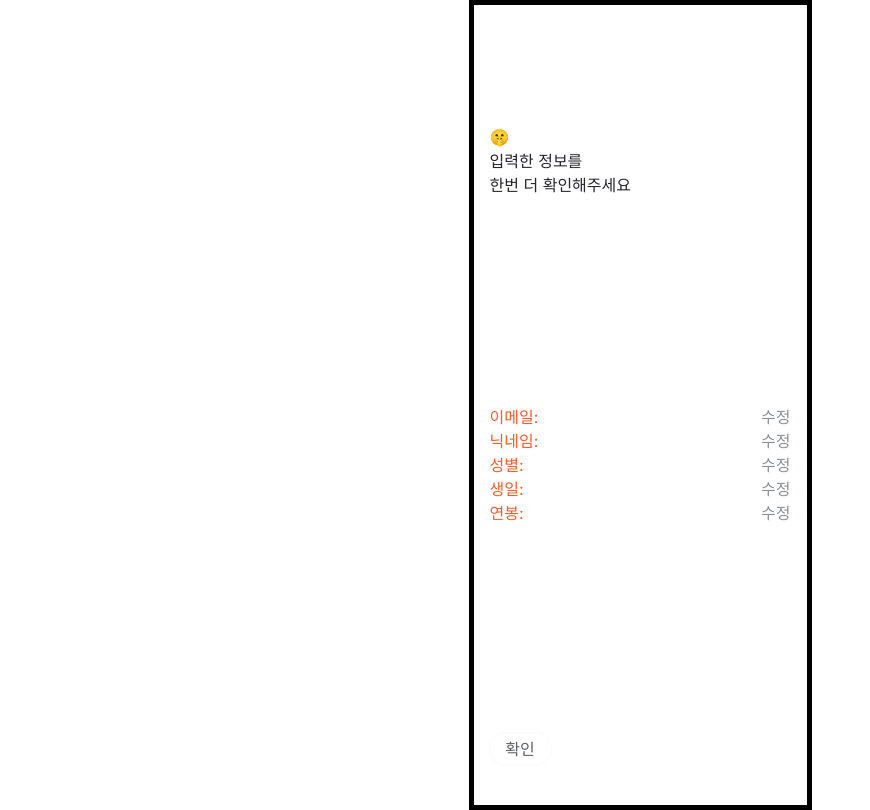
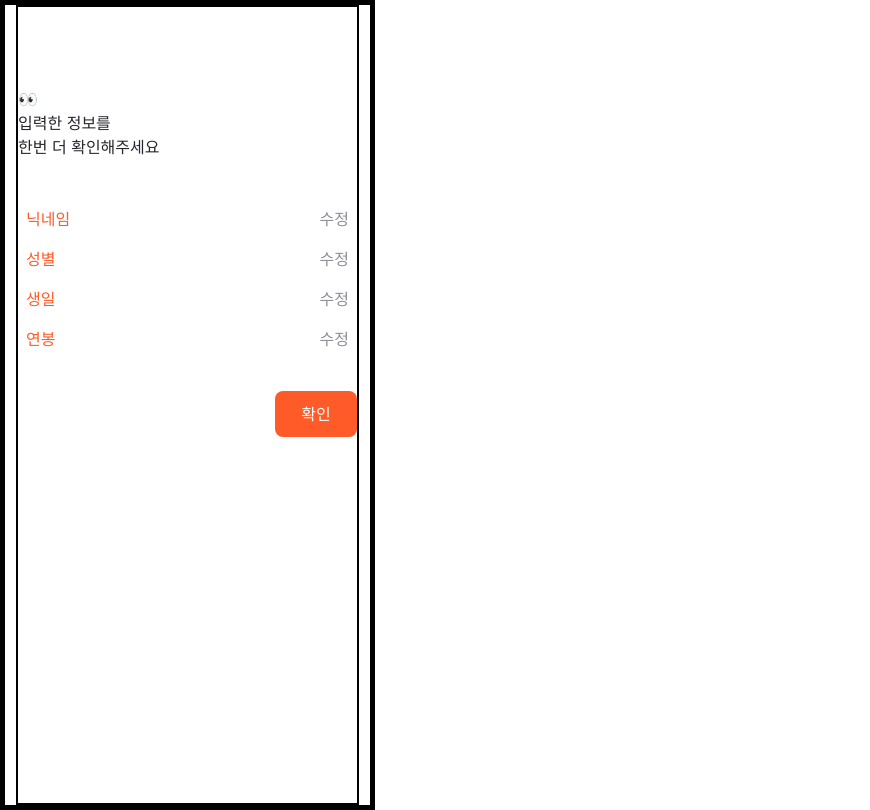
Before and after one commit to DDD-Community/Rainbow-Web, a Next.js app: page /member/onboarding/checking in a window 1280 px wide. Shown: the whole page, without its empty margins (0-870 px from the left). Built offline with nearby package versions, Linux system fonts and the light colour scheme.

Commit message:
style: flex위치 정렬, font적용 자잘한 부분 수정 => 버튼위치만 바꾸기

```diff
--- a/src/app/layout.tsx
+++ b/src/app/layout.tsx
@@ -16,10 +16,12 @@ export default function RootLayout({ children }: { children: React.ReactNode })
     <RecoilRoot>
       <html lang="en">
         <body className={inter.className}>
-          <DefaultContainer>
-            <ReactQueryProvider>{children}</ReactQueryProvider>
-          </DefaultContainer>
-          <ToastContainer position="bottom-center" hideProgressBar />
+          <div className="flex flex-col justify-center items-center w-[375px] border-[5px] border-black">
+            <DefaultContainer>
+              <ReactQueryProvider>{children}</ReactQueryProvider>
+            </DefaultContainer>
+            <ToastContainer position="bottom-center" hideProgressBar />
+          </div>
         </body>
       </html>
     </RecoilRoot>
--- a/src/app/member/onboarding/birth/page.tsx
+++ b/src/app/member/onboarding/birth/page.tsx
@@ -36,13 +36,13 @@ export default function Birth() {
   const canActiveNextButton = Boolean(!year || !month || !date);
 
   return (
-    <div className="flex flex-col justify-between h-screen gap-[26px] px-4 py-10">
-      <div className="flex flex-col pt-20">
-        <span>🥳</span>
-        <span className="sb-25-600 text-gray-700">
+    <div className="flex flex-col justify-center">
+      <div className="flex flex-col items-start pt-20 pb-10">
+        <div>🥳</div>
+        <div className="sb-25-600 text-gray-700">
           님의 <br />
           생일을 입력해주세요
-        </span>
+        </div>
       </div>
       <div className="flex gap-4">
         {["년", "월", "일"].map(label => (
--- a/src/app/member/onboarding/checking/page.tsx
+++ b/src/app/member/onboarding/checking/page.tsx
@@ -1,7 +1,7 @@
 "use client";
 
 import React, { useState } from "react";
-import { useRecoilState } from "recoil";
+import { useRecoilState, useRecoilValue } from "recoil";
 import { v4 as uuidv4 } from "uuid";
 import {
   emailState,
@@ -10,21 +10,21 @@ import {
   birthDateState,
   salaryState
 } from "@/src/recoil/user.atoms";
-import { Button } from "@/src/components/Common/Button";
+import { PrimaryButton } from "@/src/components/Common/Button";
+import { ButtonField } from "@/src/components/Common/Button/ButtonField";
 
 export default function Checking() {
-  const [email, setEmail] = useRecoilState(emailState);
+  const email = useRecoilValue(emailState);
   const [nickname, setNickname] = useRecoilState(nicknameState);
   const [gender, setGender] = useRecoilState(genderState);
   const [birthDate, setBirthDate] = useRecoilState(birthDateState);
   const [salary, setSalary] = useRecoilState(salaryState);
 
   const data = [
-    { id: uuidv4(), label: "이메일:", value: email, setter: setEmail },
-    { id: uuidv4(), label: "닉네임:", value: nickname, setter: setNickname },
-    { id: uuidv4(), label: "성별:", value: gender, setter: setGender },
-    { id: uuidv4(), label: "생일:", value: birthDate, setter: setBirthDate },
-    { id: uuidv4(), label: "연봉:", value: salary, setter: setSalary }
+    { id: uuidv4(), label: "닉네임", value: nickname, setter: setNickname },
+    { id: uuidv4(), label: "성별", value: gender, setter: setGender },
+    { id: uuidv4(), label: "생일", value: birthDate, setter: setBirthDate },
+    { id: uuidv4(), label: "연봉", value: salary, setter: setSalary }
   ];
 
   const [submitted, setSubmitted] = useState(false);
@@ -58,18 +58,18 @@ export default function Checking() {
   };
 
   return (
-    <div className="flex flex-col justify-between h-screen gap-[26px] px-4 py-10">
-      <div className="flex flex-col pt-20">
-        <span>🤫</span>
-        <span className="sb-25-600 text-gray-700">
+    <div className="flex flex-col justify-center">
+      <div className="flex flex-col items-start pt-20 pb-10">
+        <div>👀</div>
+        <div className="sb-25-600 text-gray-700">
           입력한 정보를 <br />
           한번 더 확인해주세요
-        </span>
+        </div>
       </div>
       <div className="flex flex-col">
         {data.map(item => (
-          <span className="flex justify-between r-14-400" key={item.id}>
-            <span className="text-primary-default">{item.label}</span>
+          <div className="flex justify-between " key={item.id}>
+            <span className="text-primary-default r-14-400 p-2">{item.label}</span>
             {editingId === item.id ? (
               <input
                 type="text"
@@ -83,20 +83,30 @@ export default function Checking() {
               <span className="text-gray-700">{item.value}</span>
             )}
             {editingId === item.id ? (
-              <button type="button" className="text-gray-500" onClick={() => handleSave(item.id)}>
+              <button
+                type="button"
+                className="text-gray-500 p-2"
+                onClick={() => handleSave(item.id)}
+              >
                 저장
               </button>
             ) : (
-              <button type="button" className="text-gray-500" onClick={() => handleEdit(item.id)}>
+              <button
+                type="button"
+                className="text-gray-500 p-2"
+                onClick={() => handleEdit(item.id)}
+              >
                 수정
               </button>
             )}
-          </span>
+          </div>
         ))}
       </div>
-      <Button color="default" size="small" onClick={handleNext}>
-        확인
-      </Button>
+      <ButtonField>
+        <PrimaryButton color="default" size="small" onClick={handleNext}>
+          확인
+        </PrimaryButton>
+      </ButtonField>
       {submitted && <p>폼이 성공적으로 제출되었습니다!</p>}
     </div>
   );
--- a/src/app/member/onboarding/contract/page.tsx
+++ b/src/app/member/onboarding/contract/page.tsx
@@ -3,8 +3,9 @@
 import React, { useState } from "react";
 import { useRecoilState } from "recoil";
 import { contractAgreedState } from "@/src/recoil/user.atoms";
-import { Button } from "@/src/components/Common/Button";
+import { PrimaryButton } from "@/src/components/Common/Button";
 import FormSubmitComponent from "@/src/hooks/FormSubmitComponent";
+import { ButtonField } from "@/src/components/Common/Button/ButtonField";
 
 export default function Contract() {
   const [contractAgreed, setContractAgreed] = useRecoilState(contractAgreedState);
@@ -15,28 +16,28 @@ export default function Contract() {
     setSubmitted(true);
   };
   return (
-    <div className="flex flex-col justify-between h-screen gap-[26px] px-4 py-10">
+    <div className="flex flex-col justify-center">
       {contractAgreed ? (
         <>
           <span className="sb-25-600 text-gray-700">약관에 동의하셨습니다.</span>
           <FormSubmitComponent />
         </>
       ) : (
-        <>
-          <div className="flex flex-col pt-20">
-            <span>🤫</span>
-            <span className="sb-25-600 text-gray-700">
-              입력한 정보를 <br />
-              한번 더 확인해주세요
-            </span>
-            <span className="r-12-400 text-gray-600">
-              정확한 지출 데이터 조회와 쉬운 바이바이 서비스 제공을 위해 약관 동의가 꼭 필요합니다.
-            </span>
+        <div className="flex flex-col items-start pt-20 pb-10">
+          <div>👀</div>
+          <div className="sb-25-600 text-gray-700">
+            앱 사용을 위해 <br />
+            약관에 동의해주세요
           </div>
-          <Button color="default" size="large" onClick={handleNext}>
-            동의하고 가입하기
-          </Button>
-        </>
+          <div className="r-12-400 text-gray-600 py-5">
+            정확한 지출 데이터 조회와 쉬운 바이바이 서비스 제공을 위해 약관 동의가 꼭 필요합니다.
+          </div>
+          <ButtonField>
+            <PrimaryButton color="default" size="large" onClick={handleNext}>
+              동의하고 가입하기
+            </PrimaryButton>
+          </ButtonField>
+        </div>
       )}
       {submitted && <p>폼이 성공적으로 제출되었습니다!</p>}
     </div>
--- a/src/app/member/onboarding/email/page.tsx
+++ b/src/app/member/onboarding/email/page.tsx
@@ -23,13 +23,13 @@ export default function Email() {
   const canActiveNextButton = Boolean(!email);
 
   return (
-    <div className="flex flex-col justify-between h-screen gap-[26px] px-4 py-10">
-      <div className="flex flex-col pt-20">
-        <span>📧</span>
-        <span className="sb-25-600 text-gray-700">
+    <div className="flex flex-col justify-center">
+      <div className="flex flex-col items-start pt-20 pb-10">
+        <div>📧</div>
+        <div className="sb-25-600 text-gray-700">
           본인 이메일이 맞다면 <br />
           아래 확인 버튼을 눌러주세요
-        </span>
+        </div>
       </div>
       <SelectEmail options={EMAIL} onChange={handleSelectChange} />
 
--- a/src/app/member/onboarding/nickname/page.tsx
+++ b/src/app/member/onboarding/nickname/page.tsx
@@ -19,13 +19,13 @@ export default function Nickname() {
   const canActiveNextButton = Boolean(!nickname);
 
   return (
-    <div className="flex flex-col justify-between h-screen gap-[26px] px-4 py-10">
-      <div className="flex flex-col pt-20">
-        <span>😎</span>
-        <span className="sb-25-600 text-gray-700">
+    <div className="flex flex-col justify-center">
+      <div className="flex flex-col items-start pt-20 pb-10">
+        <div>😎</div>
+        <div className="sb-25-600 text-gray-700">
           본인을 확인할 수 있는 <br />
           닉네임을 입력해주세요
-        </span>
+        </div>
       </div>
       <TextInput>
         <TextInput.Border>
--- a/src/app/member/onboarding/salary/page.tsx
+++ b/src/app/member/onboarding/salary/page.tsx
@@ -50,13 +50,13 @@ export default function Salary() {
   const canActiveNextButton = Boolean(!selectedValue);
 
   return (
-    <div className="flex flex-col justify-between h-screen gap-[26px] px-4 py-10">
-      <div className="flex flex-col pt-20">
-        <span>🤫</span>
-        <span className="sb-25-600 text-gray-700">
+    <div className="flex flex-col justify-center">
+      <div className="flex flex-col items-start pt-20 pb-10">
+        <div>🤫</div>
+        <div className="sb-25-600 text-gray-700">
           쉿! 님의 <br />
           연봉은 참고만 할게요
-        </span>
+        </div>
       </div>
       <SelectSalary options={options} text="만원" onChange={handleSelectChange} />
 
--- a/src/app/page.tsx
+++ b/src/app/page.tsx
@@ -5,7 +5,7 @@ import Onboarding from "./member/onboarding/page";
 
 function Home() {
   return (
-    <div className="flex justify-center items-center h-screen">
+    <div className="flex justify-center items-center">
       <Onboarding />
     </div>
   );
--- a/src/components/Common/Button/ButtonField.tsx
+++ b/src/components/Common/Button/ButtonField.tsx
@@ -7,7 +7,5 @@ interface ButtonFieldProps {
 }
 
 export function ButtonField({ className, children }: ButtonFieldProps) {
-  return (
-    <div className={twMerge("flex justify-end w-full gap-[20px] py-8", className)}>{children}</div>
-  );
+  return <div className={twMerge("flex justify-end w-full py-8", className)}>{children}</div>;
 }
--- a/src/components/defaultContainer/index.tsx
+++ b/src/components/defaultContainer/index.tsx
@@ -6,10 +6,8 @@ interface DefaultContainerProps {
 
 function DefaultContainer({ children }: DefaultContainerProps) {
   return (
-    <div className="w-full h-full">
-      <div className="w-343 min-w-343 max-w-375 h-full my-0 mx-auto border-[5px] border-black">
-        {children}
-      </div>
+    <div className="w-343 min-w-343 max-w-375 min-h-screen my-0 mx-auto border-[2px] border-black">
+      {children}
     </div>
   );
 }
```
Also changed, not shown: src/app/member/onboarding/gender/page.tsx (+14 -10 lines), src/app/member/onboarding/page.tsx (+7 -11 lines).
